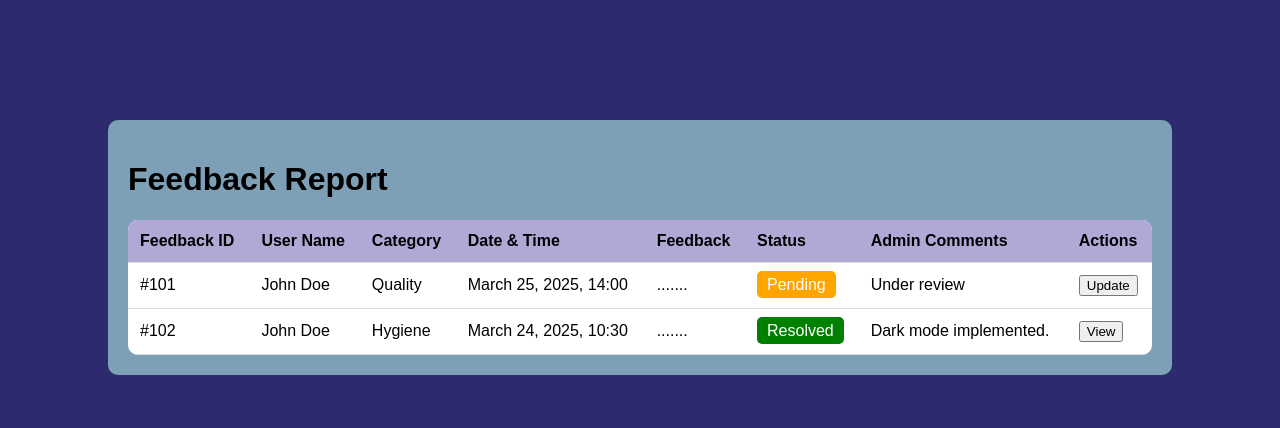
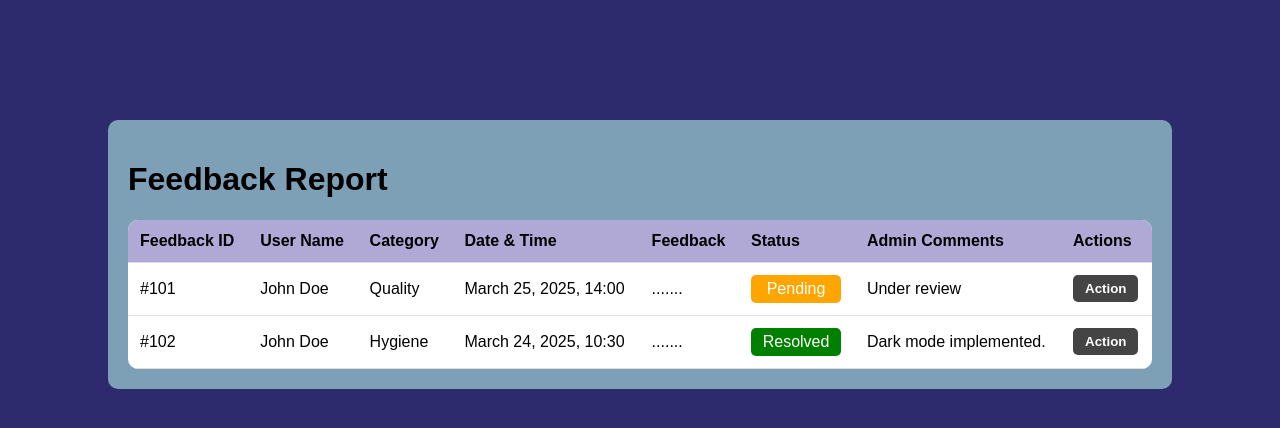
Before and after one commit to khanakshah27/messfeed, a Flask app: page /feedrep in a window 1280 px wide. Shown: the part 83-511 px from the top of the page. Run offline with Flask 3, Linux system fonts and the light colour scheme; some libraries are stand-ins or nearby versions.

Commit message:
Update feedrep.html

```diff
--- a/templates/feedrep.html
+++ b/templates/feedrep.html
@@ -2,12 +2,12 @@
 <html lang="en">
 
 <head>
-    <meta charset="UTF-8">
-    <meta name="viewport" content="width=device-width, initial-scale=1.0">
+    <meta charset="UTF-8" />
+    <meta name="viewport" content="width=device-width, initial-scale=1.0" />
     <title>Feedback Report</title>
     <style>
         body {
-            background-color: #2D2A6E;
+            background-color: #2d2a6e;
             font-family: Arial, sans-serif;
             text-align: center;
             margin: 0;
@@ -64,29 +64,23 @@
             padding: 12px;
             text-align: left;
             border-bottom: 1px solid #ddd;
+            position: relative;
         }
 
         th {
-            background-color: #B0A9D6;
+            background-color: #b0a9d6;
         }
 
         .status {
             padding: 5px 10px;
             border-radius: 5px;
+            display: inline-block;
+            min-width: 70px;
+            text-align: center;
         }
 
         .pending {
             background-color: orange;
-            color: white;
-        }
-
-        .reviewed {
-            background-color: blue;
-            color: white;
-        }
-
-        .in-progress {
-            background-color: purple;
             color: white;
         }
 
@@ -95,9 +89,34 @@
             color: white;
         }
 
-        .rejected {
-            background-color: red;
+        .action-btn {
+            padding: 6px 12px;
+            border: none;
+            border-radius: 5px;
+            cursor: pointer;
+            background-color: #444;
             color: white;
+            font-weight: bold;
+        }
+
+        .dropdown {
+            position: absolute;
+            top: 35px;
+            left: 0;
+            background: white;
+            border: 1px solid #ccc;
+            border-radius: 5px;
+            z-index: 100;
+            display: none;
+        }
+
+        .dropdown select {
+            width: 120px;
+            padding: 5px;
+            font-size: 14px;
+            border: none;
+            outline: none;
+            cursor: pointer;
         }
     </style>
 </head>
@@ -134,24 +153,82 @@
                     <td>John Doe</td>
                     <td>Quality</td>
                     <td>March 25, 2025, 14:00</td>
-                    <td>.......</td>
+                    <td>....... </td>
                     <td><span class="status pending">Pending</span></td>
                     <td>Under review</td>
-                    <td><button>Update</button></td>
+                    <td>
+                        <button class="action-btn">Action</button>
+                        <div class="dropdown">
+                            <select>
+                                <option value="pending" selected>Pending</option>
+                                <option value="resolved">Resolved</option>
+                            </select>
+                        </div>
+                    </td>
                 </tr>
                 <tr>
                     <td>#102</td>
                     <td>John Doe</td>
                     <td>Hygiene</td>
                     <td>March 24, 2025, 10:30</td>
-                    <td>.......</td>
+                    <td>....... </td>
                     <td><span class="status resolved">Resolved</span></td>
                     <td>Dark mode implemented.</td>
-                    <td><button>View</button></td>
+                    <td>
+                        <button class="action-btn">Action</button>
+                        <div class="dropdown">
+                            <select>
+                                <option value="pending">Pending</option>
+                                <option value="resolved" selected>Resolved</option>
+                            </select>
+                        </div>
+                    </td>
                 </tr>
             </tbody>
         </table>
     </div>
+
+    <script>
+        document.addEventListener('click', function (e) {
+            document.querySelectorAll('.dropdown').forEach(dropdown => {
+                if (!dropdown.contains(e.target) && !dropdown.previousElementSibling.contains(e.target)) {
+                    dropdown.style.display = 'none';
+                }
+            });
+        });
+
+        document.querySelectorAll('.action-btn').forEach(button => {
+            button.addEventListener('click', function (e) {
+                e.stopPropagation();
+                const dropdown = this.nextElementSibling;
+
+                document.querySelectorAll('.dropdown').forEach(d => {
+                    if (d !== dropdown) d.style.display = 'none';
+                });
+
+                dropdown.style.display = dropdown.style.display === 'block' ? 'none' : 'block';
+            });
+        });
+
+        document.querySelectorAll('.dropdown select').forEach(select => {
+            select.addEventListener('change', function () {
+                const row = this.closest('tr');
+                const statusSpan = row.querySelector('.status');
+                const adminCommentCell = row.cells[6];
+                if (this.value === 'resolved') {
+                    statusSpan.className = 'status resolved';
+                    statusSpan.textContent = 'Resolved';
+                    adminCommentCell.textContent = 'Issue has been resolved.';
+                } else {
+                    statusSpan.className = 'status pending';
+                    statusSpan.textContent = 'Pending';
+                    adminCommentCell.textContent = 'Under review';
+                }
+
+                this.parentElement.style.display = 'none';
+            });
+        });
+    </script>
 </body>
 
 </html>
```
